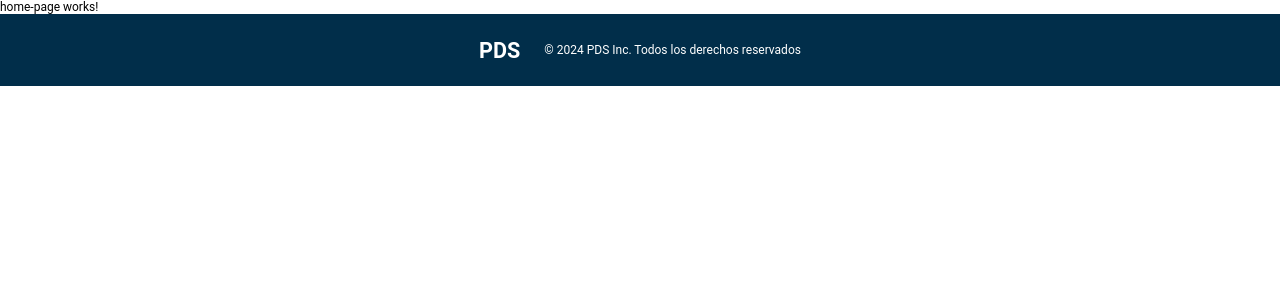
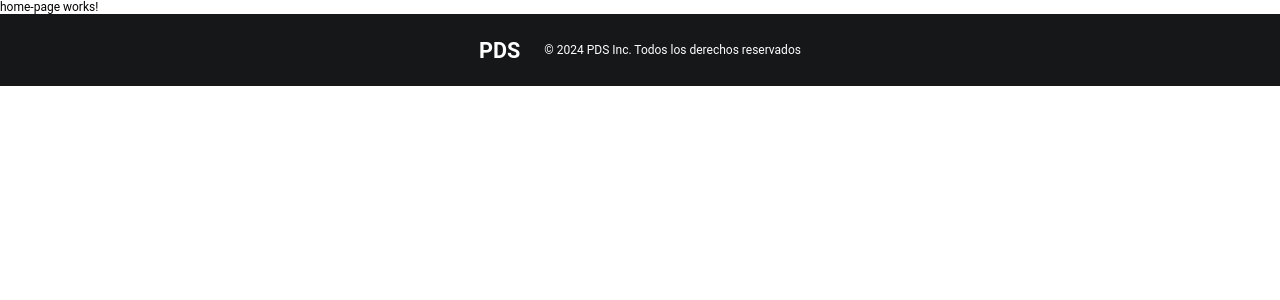
Before and after one commit to TV3ntu/PDS-2024-frontend, an Angular app: page / in a window 1280 px wide. Shown: the top 300 px of the page. Built offline with nearby package versions, Linux system fonts and the light colour scheme.

Commit message:
Modifica color primario del styles.css

```diff
--- a/src/styles.css
+++ b/src/styles.css
@@ -1,6 +1,6 @@
 /* You can add global styles to this file, and also import other style files */
 :root {
-    --primary-color: #012E4A;
+    --primary-color: #161718;
     --primary-color-lighter: #036280;
     --primary-color-lighter-2: #378BA4;
     --secondary-color: #81BECE;
```
